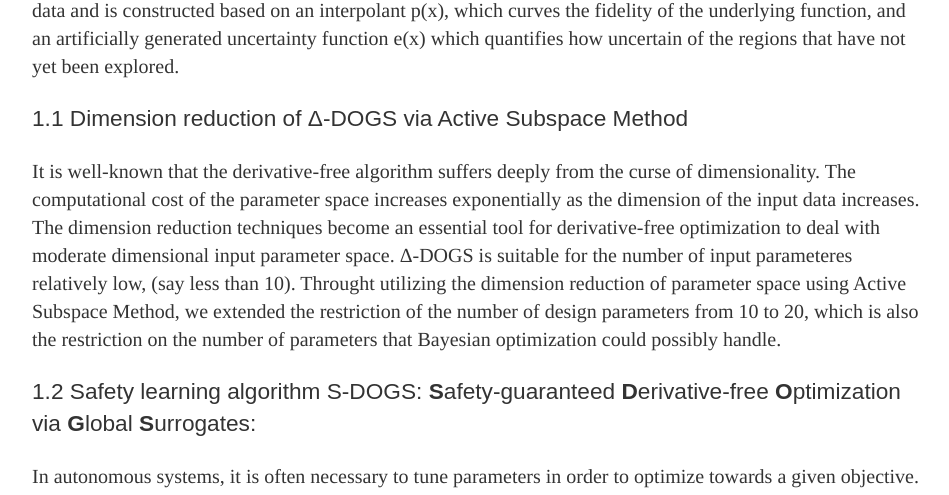
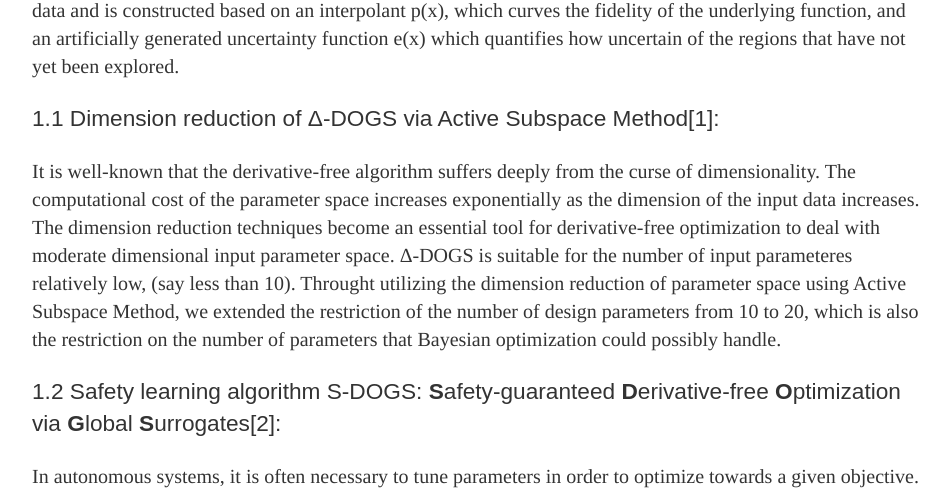
Before and after one commit to kimukook/kimukook.github.io, a Jekyll site: the page built from research/index.html, in a window 1280 px wide. Shown: the part 445-940 px from the top of the page, without its empty margins (160-1109 px from the left). Built offline with Jekyll 4.4.1, drawn with Linux system fonts in a browser that asks for light colours.

Commit message:
Update index.html

```diff
--- a/research/index.html
+++ b/research/index.html
@@ -11,13 +11,13 @@ title: Research
 		&Delta;-DOGS is an efficient response surface method that efficiently and globally solves black-box, computationally expensive, nonconvex optimization problems.
 		&Delta;-DOGS iteratively determines the minimum of the response surface where the minimizer of the truth function locates with the highest probability.
 		This response surface s(x) models the relationship between input-output data and is constructed based on an interpolant p(x), which curves the fidelity of the underlying function, and an artificially generated uncertainty function e(x) which quantifies how uncertain of the regions that have not yet been explored.</p>
-	<p style="font-family: Arial; font-size: 17pt;"> 1.1 Dimension reduction of &Delta;-DOGS via Active Subspace Method </p>
+	<p style="font-family: Arial; font-size: 17pt;"> 1.1 Dimension reduction of &Delta;-DOGS via Active Subspace Method[1]: </p>
 	<p style="font-family: Times; font-size: 15pt;"> It is well-known that the derivative-free algorithm suffers deeply from the curse of dimensionality.
 		The computational cost of the parameter space increases exponentially as the dimension of the input data increases.
 		The dimension reduction techniques become an essential tool for derivative-free optimization to deal with moderate dimensional input parameter space.
 		&Delta;-DOGS is suitable for the number of input parameteres relatively low, (say less than 10).
 		Throught utilizing the dimension reduction of parameter space using Active Subspace Method, we extended the restriction of the number of design parameters from 10 to 20, which is also the restriction on the number of parameters that Bayesian optimization could possibly handle.
-	<p style="font-family: Arial; font-size: 17pt;"> 1.2 Safety learning algorithm S-DOGS: <b>S</b>afety-guaranteed <b>D</b>erivative-free <b>O</b>ptimization via <b>G</b>lobal <b>S</b>urrogates: </p>
+	<p style="font-family: Arial; font-size: 17pt;"> 1.2 Safety learning algorithm S-DOGS: <b>S</b>afety-guaranteed <b>D</b>erivative-free <b>O</b>ptimization via <b>G</b>lobal <b>S</b>urrogates[2]: </p>
 	<p style="font-family: Times; font-size: 15pt;"> In autonomous systems, it is often necessary to tune parameters in order to optimize towards a given objective. However, users often do not know in advance the region(s) of the otherwise feasible parameter space which, if explored during the optimization process, could lead to severe damage of the experimental system.
 		For such problems, it is useful to develop algorithms that automatically minimize a given performance measure with unknown mathematical form, while assuring at each function evaluation that the safety of the system is guaranteed.
 		In this work, a new algorithm is developed such that any user-supplied safety constraints are ensured to be satisfied during each step of the optimization process.
```
